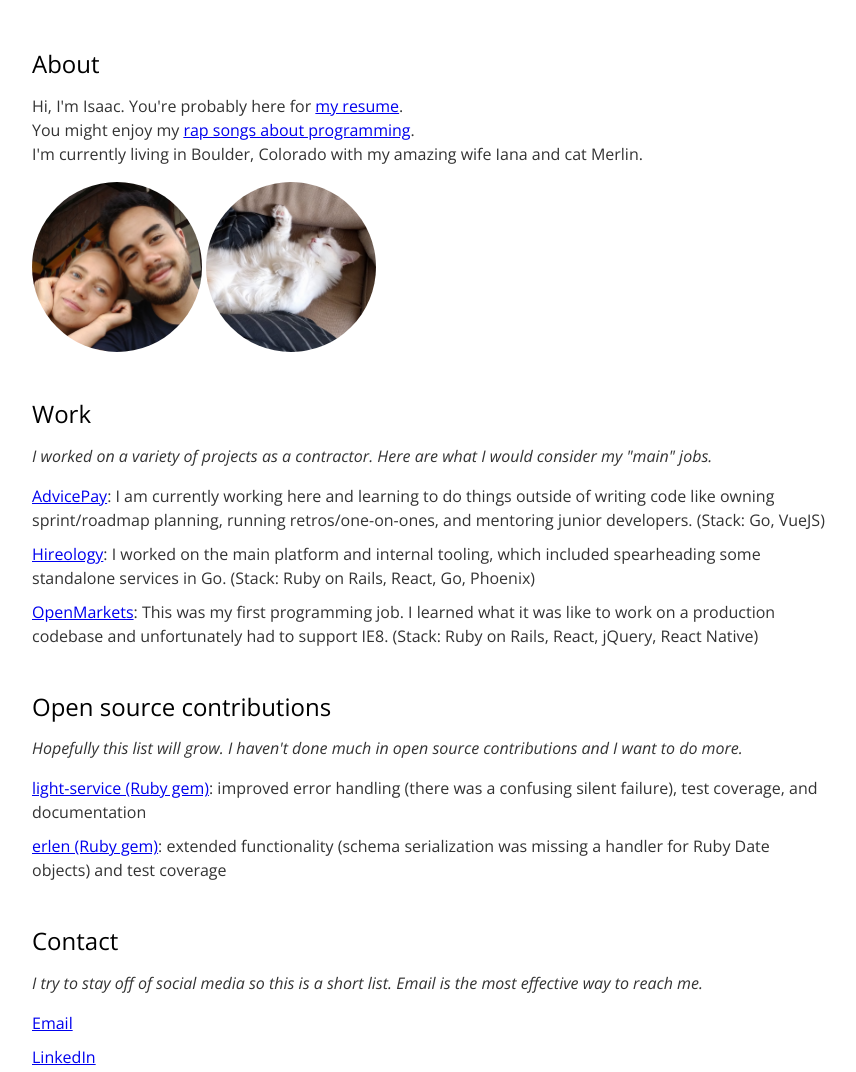
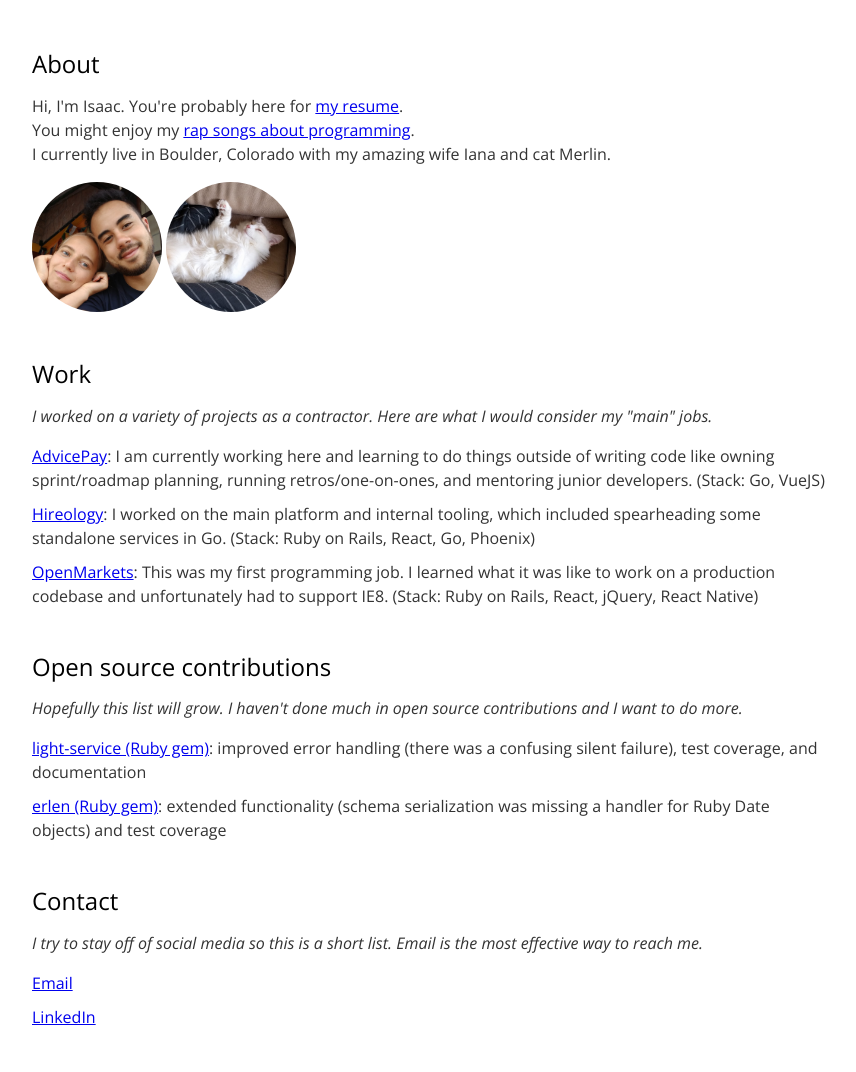
Before and after one commit to inoda/inoda.github.io, a plain HTML site: page index.html in a window 1280 px wide. Shown: the whole page, without its empty margins (208-1064 px from the left). Drawn offline with nearby package versions, Linux system fonts and the light colour scheme.

Commit message:
More nitpicking

```diff
--- a/css/application.css
+++ b/css/application.css
@@ -35,6 +35,6 @@ li {
 }
 
 .img {
-  max-width: 170px;
+  max-width: 130px;
   border-radius: 100%;
 }
--- a/index.html
+++ b/index.html
@@ -20,7 +20,7 @@
       <p>
         Hi, I'm Isaac. You're probably here for <a href="https://resume.creddle.io/resume/jgvyyoyxcjj">my resume</a>.<br/>
         You might enjoy my <a href="https://www.youtube.com/c/stdout">rap songs about programming</a>.<br/>
-        I'm currently living in Boulder, Colorado with my amazing wife Iana and cat Merlin.
+        I currently live in Boulder, Colorado with my amazing wife Iana and cat Merlin.
       </p>
 
       <img src="./img/isaaciana.jpg" alt="Isaac and Iana" class="img">
```
